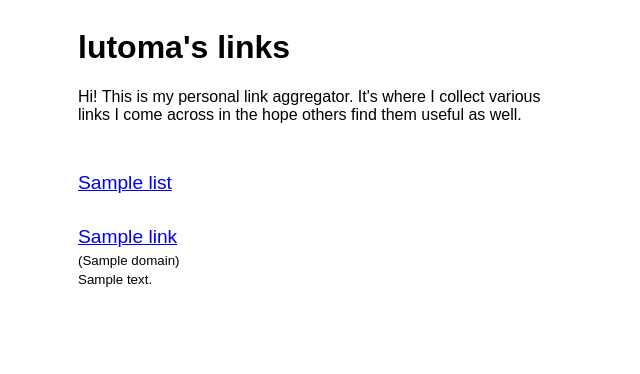
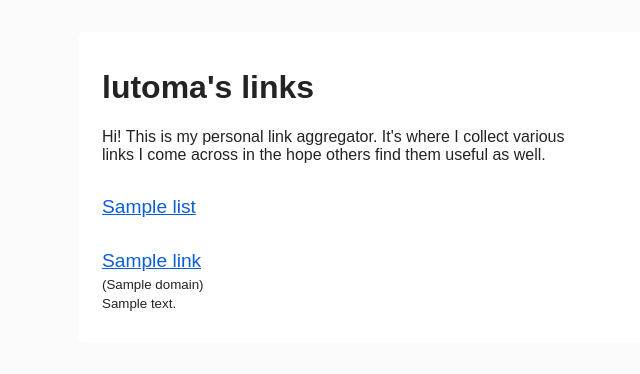
Before and after one commit to lutoma/links, a Python web app: template templates/index.html in a window 1280 px wide. Shown: the top 374 px of the page, without its empty margins (112-752 px from the left). Run offline with Jinja, Linux system fonts and the light colour scheme; the template is opened without the code that fills it: most values are stand-ins (such as "Sample title", 1, 10 or a date in 2020).

Commit message:
Theming improvements

```diff
--- a/static/main.css
+++ b/static/main.css
@@ -1,14 +1,32 @@
+* {
+	box-sizing: border-box;
+}
+
 body {
 	display: flex;
 	flex-direction: column;
 	align-items: center;
 	font-family: sans-serif, system-ui;
-	padding: 0 0.5rem;
+	padding: 2rem 0.5rem;
+	margin: 0;
+	background: #fbfbfb;
+	color: #232323;
 }
 
 main {
 	width: 100%;
 	max-width: 900px;
+	background: white;
+	padding: 1rem 1.5rem;
+	border-radius: 5px;
+}
+
+a {
+	color: #0b5ed7;
+}
+
+a:visited {
+	color: #5e38a4;
 }
 
 h1 {
@@ -43,18 +61,41 @@ ul.lists li {
 	margin-bottom: 1rem;
 }
 
+.claim {
+	width: 100%;
+	text-wrap: balance;
+	margin-bottom: 2rem;
+}
+
+.breadcrumbs {
+	font-size: .85rem;
+}
+
 @media (max-width: 800px) {
+	body {
+		padding: 0 !important;
+	}
+
 	ul.lists li {
 		width: 100%;
 	}
 }
 
-.claim {
-	width: 100%;
-	text-wrap: balance;
-	margin-bottom: 3rem;
+@media (prefers-color-scheme: dark) {
+	a {
+		color: #69a5fe;
+	}
+
+	a:visited {
+		color: #c1aee4;
+	}
+
+	body {
+		background: #111111;
+		color: #fbfbfb;
+	}
+
+	main {
+		background: #141414;
+	}
 }
-
-.breadcrumbs {
-	font-size: .85rem;
-}
```
Also changed, not shown: app/__init__.py (+8 -1 lines).
